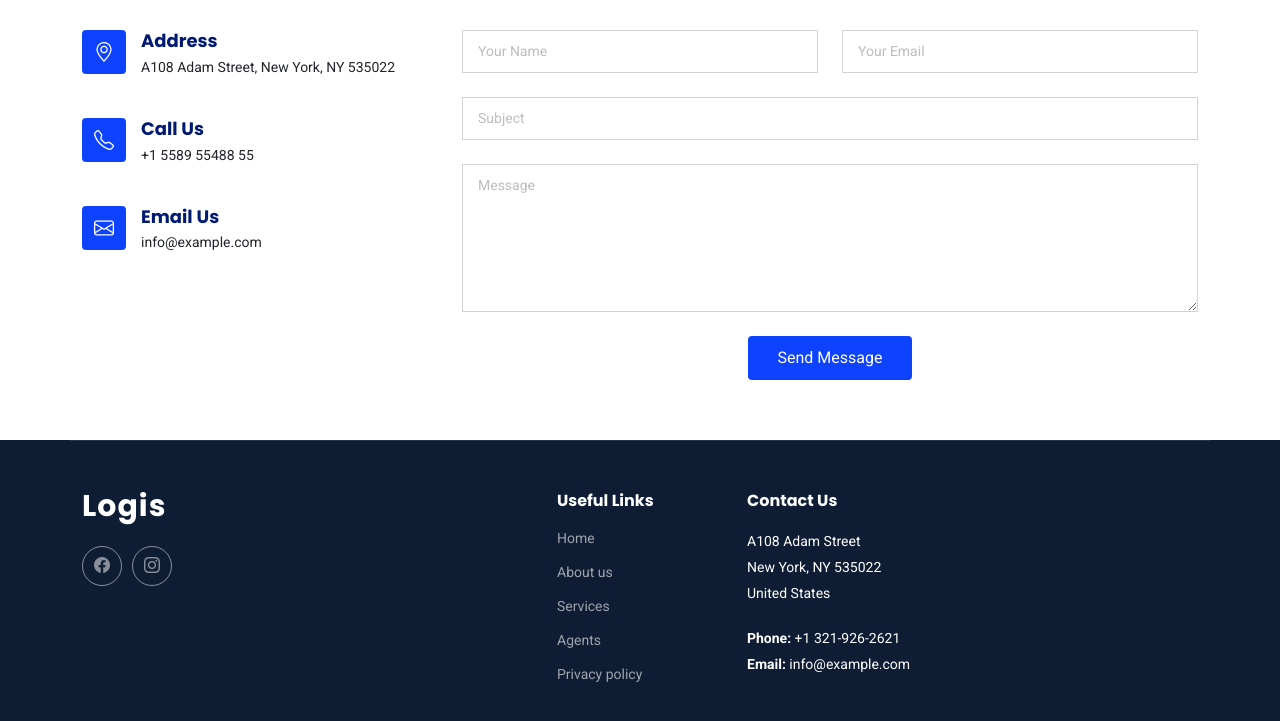
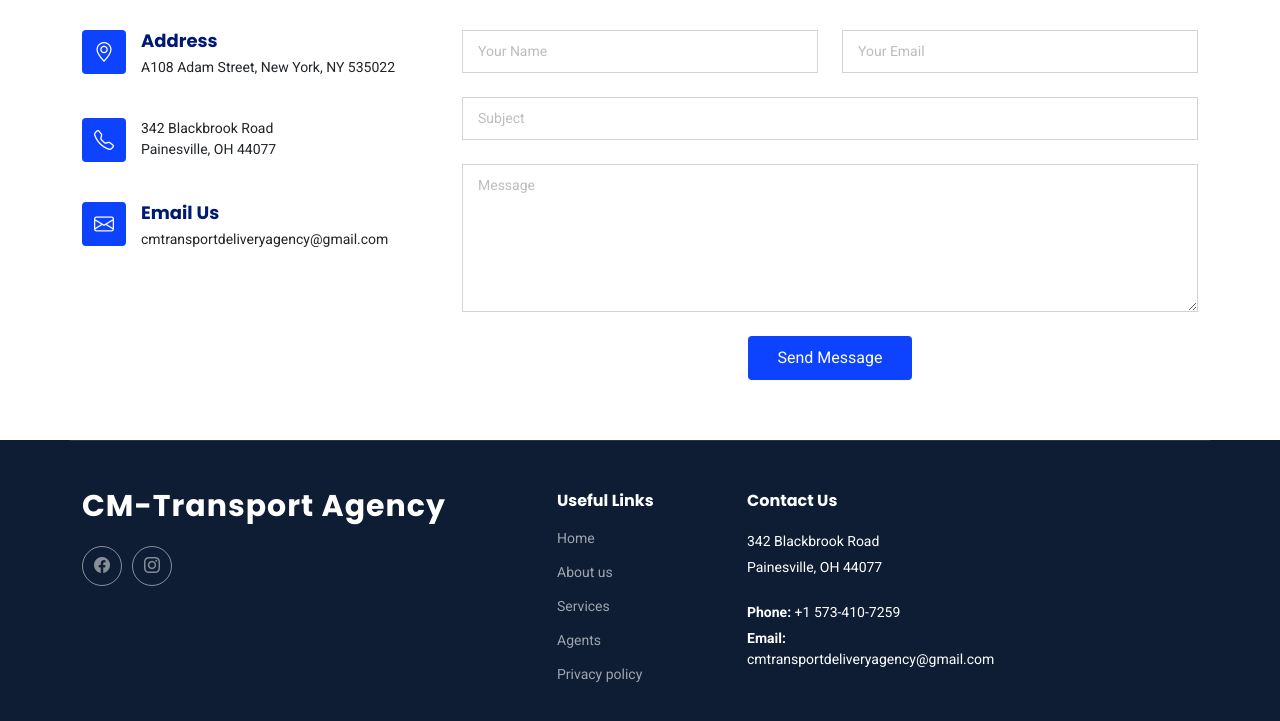
Before and after one commit to cmtransport/cmtransport, a Django app: page /contact/ in a window 1280 px wide. Shown: the part 695-1416 px from the top of the page. Run offline with Django 5.2, Linux system fonts and the light colour scheme; some libraries are stand-ins or nearby versions.

Commit message:
first commit

```diff
--- a/Package_tracking/signals.py
+++ b/Package_tracking/signals.py
@@ -14,7 +14,7 @@ def send_package_notification(sender, instance, created, **kwargs):
     send_mail(
         subject,
         message,
-        'boogsboogie025@gmail.com.com',
+        'boogsboogie025@gmail.com',
         [instance.receiver_email],
         fail_silently=False,
     )
--- a/Package_tracking/templates/contact.html
+++ b/Package_tracking/templates/contact.html
@@ -7,7 +7,7 @@
     <div class="page-title dark-background" data-aos="fade" style="background-image: url(../static/assets/img/page-title-bg.jpg);">
       <div class="container position-relative">
         <h1>Contact</h1>
-        <p>Esse dolorum voluptatum ullam est sint nemo et est ipsa porro placeat quibusdam quia assumenda numquam molestias.</p>
+        <p>You can contact us below.</p>
         <nav class="breadcrumbs">
           <ol>
             <li><a href="/">Home</a></li>
@@ -40,8 +40,8 @@
             <div class="info-item d-flex" data-aos="fade-up" data-aos-delay="400">
               <i class="bi bi-telephone flex-shrink-0"></i>
               <div>
-                <h3>Call Us</h3>
-                <p>+1 5589 55488 55</p>
+                <p>342 Blackbrook Road</p>
+                <p>Painesville, OH 44077</p>
               </div>
             </div><!-- End Info Item -->
 
@@ -49,7 +49,7 @@
               <i class="bi bi-envelope flex-shrink-0"></i>
               <div>
                 <h3>Email Us</h3>
-                <p>info@example.com</p>
+                <p>cmtransportdeliveryagency@gmail.com</p>
               </div>
             </div><!-- End Info Item -->
 
@@ -57,6 +57,7 @@
 
           <div class="col-lg-8">
             <form action="" method="post" class="php-email-form" data-aos="fade-up" data-aos-delay="200">
+              {% csrf_token %}
               <div class="row gy-4">
 
                 <div class="col-md-6">
--- a/Package_tracking/templates/get-a-quote.html
+++ b/Package_tracking/templates/get-a-quote.html
@@ -213,8 +213,8 @@
           <p>A108 Adam Street</p>
           <p>New York, NY 535022</p>
           <p>United States</p>
-          <p class="mt-4"><strong>Phone:</strong> <span>+1 5589 55488 55</span></p>
-          <p><strong>Email:</strong> <span>info@example.com</span></p>
+          <p class="mt-4"><strong>Phone:</strong> <span>+1 573-410-7259</span></p>
+          <p><strong>Email:</strong> <span>cmtransportagency@gmail.com</span></p>
         </div>
 
       </div>
--- a/Package_tracking/templates/index.html
+++ b/Package_tracking/templates/index.html
@@ -128,8 +128,7 @@
         <div class="row gy-4">
 
           <div class="col-lg-6 position-relative align-self-start order-lg-last order-first" data-aos="fade-up" data-aos-delay="200">
-            <img src="{% static 'assets/img/about.jpg' %}" class="img-fluid" alt="">
-            <a href="https://www.youtube.com/watch?v=Y7f98aduVJ8" class="glightbox pulsating-play-btn"></a>
+
           </div>
 
           <div class="col-lg-6 content order-last  order-lg-first" data-aos="fade-up" data-aos-delay="100">
--- a/Package_tracking/templates/layout.html
+++ b/Package_tracking/templates/layout.html
@@ -5,7 +5,7 @@
 <head>
   <meta charset="utf-8">
   <meta content="width=device-width, initial-scale=1.0" name="viewport">
-  <title>{% block title %}Home - Logistic {% endblock %}</title>
+  <title>{% block title %}Home - CM-Transport {% endblock %}</title>
   <meta name="description" content="">
   <meta name="keywords" content="">
 
@@ -37,7 +37,7 @@
           <a href="/" class="logo d-flex align-items-center me-auto">
             <!-- Uncomment the line below if you also wish to use an image logo -->
             <!-- <img src="assets/img/logo.png" alt=""> -->
-            <h1 class="sitename">Logis</h1>
+            <h1 class="sitename">CM-Transport Agency</h1>
           </a>
           <nav id="navmenu" class="navmenu">
             <ul>
@@ -63,7 +63,7 @@
         <div class="row gy-4">
           <div class="col-lg-5 col-md-12 footer-about">
             <a href="/" class="logo d-flex align-items-center">
-              <span class="sitename">Logis</span>
+              <span class="sitename">CM-Transport Agency</span>
             </a>
             <p></p>
             <div class="social-links d-flex mt-4">
@@ -87,11 +87,10 @@
 
           <div class="col-lg-3 col-md-12 footer-contact text-center text-md-start">
             <h4>Contact Us</h4>
-            <p>A108 Adam Street</p>
-            <p>New York, NY 535022</p>
-            <p>United States</p>
-            <p class="mt-4"><strong>Phone:</strong> <span>+1 321-926-2621</span></p>
-            <p><strong>Email:</strong> <span>info@example.com</span></p>
+            <p>342 Blackbrook Road</p>
+            <p>Painesville, OH 44077</p>
+            <p class="mt-4"><strong>Phone:</strong> <span>+1 573-410-7259</span></p>
+            <p><strong>Email:</strong> <span>cmtransportdeliveryagency@gmail.com</span></p>
           </div>
 
         </div>
```
Also changed, not shown: db.sqlite3.
